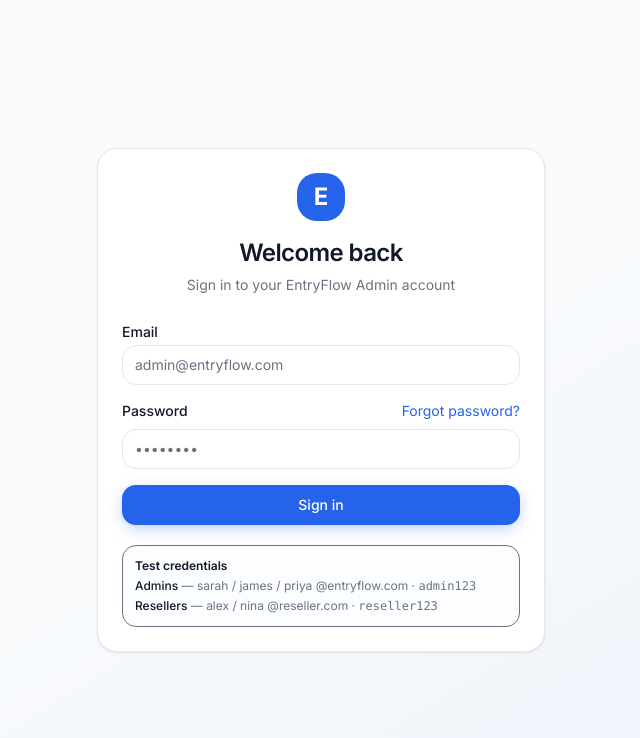
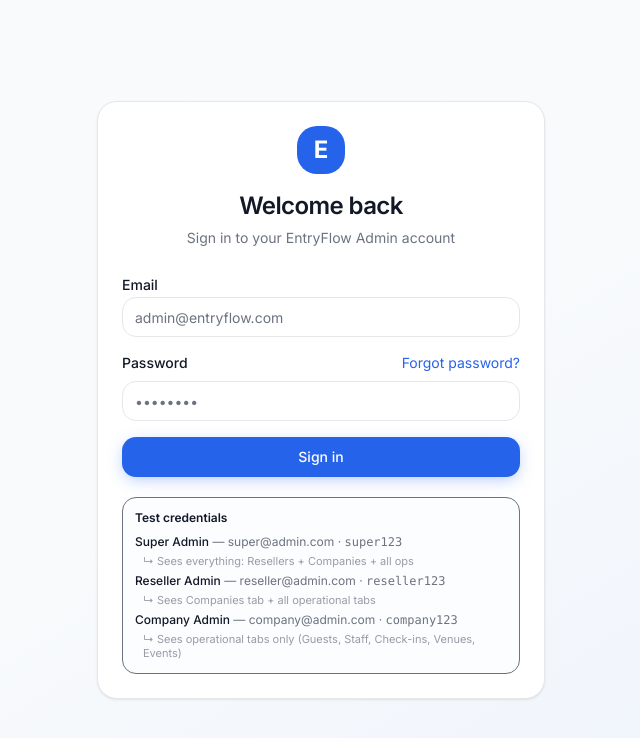
Before and after one commit to rekharamesh04/hodpitality_webapp, a Next.js app: page /login in a window 1280 px wide. Shown: the top 738 px of the page, without its empty margins (319-959 px from the left). Built offline with nearby package versions, Linux system fonts and the light colour scheme.

Commit message:
added code

```diff
--- a/app/(auth)/login/page.tsx
+++ b/app/(auth)/login/page.tsx
@@ -141,9 +141,22 @@ export default function LoginPage() {
             </form>
 
             <div className="mt-5 rounded-md border bg-muted/40 p-3 text-xs text-muted-foreground space-y-1">
-              <p className="font-semibold text-foreground mb-1">Test credentials</p>
-              <p><span className="font-medium text-foreground">Admins</span> — sarah / james / priya @entryflow.com · <code>admin123</code></p>
-              <p><span className="font-medium text-foreground">Resellers</span> — alex / nina @reseller.com · <code>reseller123</code></p>
+              <p className="font-semibold text-foreground mb-2">Test credentials</p>
+              <p>
+                <span className="font-medium text-foreground">Super Admin</span>
+                {' '}— super@admin.com · <code>super123</code>
+              </p>
+              <p className="text-[11px] text-muted-foreground/70 pl-2">↳ Sees everything: Resellers + Companies + all ops</p>
+              <p className="mt-1">
+                <span className="font-medium text-foreground">Reseller Admin</span>
+                {' '}— reseller@admin.com · <code>reseller123</code>
+              </p>
+              <p className="text-[11px] text-muted-foreground/70 pl-2">↳ Sees Companies tab + all operational tabs</p>
+              <p className="mt-1">
+                <span className="font-medium text-foreground">Company Admin</span>
+                {' '}— company@admin.com · <code>company123</code>
+              </p>
+              <p className="text-[11px] text-muted-foreground/70 pl-2">↳ Sees operational tabs only (Guests, Staff, Check-ins, Venues, Events)</p>
             </div>
           </CardContent>
         </Card>
--- a/app/(dashboard)/companies/page.tsx
+++ b/app/(dashboard)/companies/page.tsx
@@ -18,15 +18,32 @@ import {
   DialogHeader,
   DialogTitle,
 } from '@/components/ui/dialog';
+import {
+  Select,
+  SelectContent,
+  SelectItem,
+  SelectTrigger,
+  SelectValue,
+} from '@/components/ui/select';
 import { Label } from '@/components/ui/label';
 import { useCompanies, useCreateCompany, useUpdateCompany, useDeleteCompany } from '@/hooks/useCompanies';
+import { useAuthStore } from '@/store';
 import type { Company } from '@/types';
 
+// Hardcoded resellers — replace with useResellers() hook when API is ready
+const MOCK_RESELLERS = [
+  { id: 'reseller-1', name: 'Alex Fernandez (Reseller 1)' },
+  { id: 'reseller-2', name: 'Nina Walsh (Reseller 2)' },
+];
+
 export default function CompaniesPage() {
+  const { user } = useAuthStore();
+  const isSuperAdmin = user?.role === 'super_admin';
+
   const [search, setSearch] = useState('');
   const [dialogOpen, setDialogOpen] = useState(false);
   const [editing, setEditing] = useState<Company | null>(null);
-  const [form, setForm] = useState({ name: '', email: '' });
+  const [form, setForm] = useState({ name: '', email: '', resellerId: '' });
 
   const { data, isLoading } = useCompanies({ search });
   const companies = data?.data ?? [];
@@ -37,21 +54,25 @@ export default function CompaniesPage() {
 
   function openCreate() {
     setEditing(null);
-    setForm({ name: '', email: '' });
+    setForm({ name: '', email: '', resellerId: '' });
     setDialogOpen(true);
   }
 
   function openEdit(c: Company) {
     setEditing(c);
-    setForm({ name: c.name, email: c.email ?? '' });
+    setForm({ name: c.name, email: c.email ?? '', resellerId: c.resellerId ?? '' });
     setDialogOpen(true);
   }
 
   function handleSubmit() {
+    const payload = isSuperAdmin
+      ? { name: form.name, email: form.email, resellerId: form.resellerId || undefined }
+      : { name: form.name, email: form.email };
+
     if (editing) {
-      update.mutate({ id: editing.id, data: form }, { onSuccess: () => setDialogOpen(false) });
+      update.mutate({ id: editing.id, data: payload }, { onSuccess: () => setDialogOpen(false) });
     } else {
-      create.mutate(form, { onSuccess: () => setDialogOpen(false) });
+      create.mutate(payload, { onSuccess: () => setDialogOpen(false) });
     }
   }
 
@@ -185,6 +206,27 @@ export default function CompaniesPage() {
                 placeholder="company@example.com"
               />
             </div>
+            {/* Super Admin only: assign company to a reseller */}
+            {isSuperAdmin && (
+              <div className="space-y-1">
+                <Label htmlFor="reseller">Assign to Reseller</Label>
+                <Select
+                  value={form.resellerId}
+                  onValueChange={(val) => setForm((f) => ({ ...f, resellerId: val }))}
+                >
+                  <SelectTrigger id="reseller">
+                    <SelectValue placeholder="Select a reseller (optional)" />
+                  </SelectTrigger>
+                  <SelectContent>
+                    {MOCK_RESELLERS.map((r) => (
+                      <SelectItem key={r.id} value={r.id}>
+                        {r.name}
+                      </SelectItem>
+                    ))}
+                  </SelectContent>
+                </Select>
+              </div>
+            )}
           </div>
           <DialogFooter>
             <Button variant="outline" onClick={() => setDialogOpen(false)}>
--- a/constants/navigation.ts
+++ b/constants/navigation.ts
@@ -21,7 +21,7 @@ export interface NavItem {
   icon: LucideIcon;
   badge?: number;
   section?: string;
-  /** if set, only these roles can see this item; omit = everyone */
+  /** Allowed roles — omit means every role can see it */
   roles?: string[];
 }
 
@@ -30,48 +30,55 @@ export interface NavSection {
   items: NavItem[];
 }
 
+// Role constants for readability
+const ALL_ROLES = undefined; // no restriction
+const SUPER_ONLY = ['super_admin'];
+const SUPER_AND_RESELLER = ['super_admin', 'reseller_admin'];
+
 export const NAV_SECTIONS: NavSection[] = [
   {
     label: "Overview",
     items: [
-      { label: "Dashboard",      href: "/dashboard",      icon: LayoutDashboard },
+      { label: "Dashboard", href: "/dashboard", icon: LayoutDashboard },
     ],
   },
   {
     label: "Operations",
     items: [
-      { label: "Customers",      href: "/guests",         icon: Users },
-      { label: "Calendar",       href: "/calendar",       icon: CalendarDays },
-      { label: "Check-ins",      href: "/check-ins",      icon: CheckCircle2 },
+      { label: "Customers",  href: "/guests",    icon: Users },
+      { label: "Calendar",   href: "/calendar",  icon: CalendarDays },
+      { label: "Check-ins",  href: "/check-ins", icon: CheckCircle2 },
     ],
   },
   {
     label: "Venue & Events",
     items: [
-      { label: "Venues",         href: "/venues",         icon: MapPin,        roles: ['admin', 'super_admin'] },
-      { label: "Events",         href: "/events",         icon: Calendar },
-      { label: "Staff",          href: "/staff",          icon: UserCog,       roles: ['admin', 'super_admin'] },
+      { label: "Venues", href: "/venues", icon: MapPin },
+      { label: "Events", href: "/events", icon: Calendar },
+      { label: "Staff",  href: "/staff",  icon: UserCog },
     ],
   },
   {
     label: "Multi-Tenant",
     items: [
-      { label: "Resellers", href: "/resellers", icon: Building2, roles: ['admin', 'super_admin'] },
-      { label: "Companies", href: "/companies", icon: Briefcase,  roles: ['admin', 'super_admin'] },
+      // Resellers tab: Super Admin only
+      { label: "Resellers", href: "/resellers", icon: Building2, roles: SUPER_ONLY },
+      // Companies tab: Super Admin + Reseller Admin
+      { label: "Companies", href: "/companies", icon: Briefcase, roles: SUPER_AND_RESELLER },
     ],
   },
   {
     label: "Insights",
     items: [
-      { label: "Reports",        href: "/reports",        icon: BarChart2 },
-      { label: "Analytics",      href: "/analytics",      icon: TrendingUp,    roles: ['admin', 'super_admin'] },
+      { label: "Reports",   href: "/reports",   icon: BarChart2 },
+      { label: "Analytics", href: "/analytics", icon: TrendingUp, roles: SUPER_AND_RESELLER },
     ],
   },
   {
     label: "System",
     items: [
-      { label: "Notifications",  href: "/notifications",  icon: Bell,     badge: 5 },
-      { label: "Settings",       href: "/settings",       icon: Settings },
+      { label: "Notifications", href: "/notifications", icon: Bell, badge: 5 },
+      { label: "Settings",      href: "/settings",      icon: Settings },
     ],
   },
 ];
--- a/constants/users.ts
+++ b/constants/users.ts
@@ -6,18 +6,40 @@ interface HardcodedUser {
   email: string;
   password: string;
   role: UserRole;
+  /** For reseller_admin: their own reseller id. For company_admin: their company id. */
+  tenantId?: string;
 }
 
 // Hard-coded credentials — replace with real auth when backend is ready
 export const HARDCODED_USERS: HardcodedUser[] = [
-  // ── Admins ──────────────────────────────────────────────────────────────────
-  { id: 'admin-1', name: 'Sarah Mitchell',  email: 'sarah@entryflow.com',   password: 'admin123',    role: 'admin' },
-  { id: 'admin-2', name: 'James Cooper',    email: 'james@entryflow.com',    password: 'admin123',    role: 'admin' },
-  { id: 'admin-3', name: 'Priya Sharma',    email: 'priya@entryflow.com',    password: 'admin123',    role: 'admin' },
+  // ── Super Admin — sees everything ─────────────────────────────────────────
+  {
+    id: 'super-1',
+    name: 'Manikanta (Super Admin)',
+    email: 'super@admin.com',
+    password: 'super123',
+    role: 'super_admin',
+  },
 
-  // ── Resellers ────────────────────────────────────────────────────────────────
-  { id: 'reseller-1', name: 'Alex Fernandez', email: 'alex@reseller.com',   password: 'reseller123', role: 'reseller' },
-  { id: 'reseller-2', name: 'Nina Walsh',      email: 'nina@reseller.com',   password: 'reseller123', role: 'reseller' },
+  // ── Reseller Admin — sees Companies tab only (no Resellers tab) ───────────
+  {
+    id: 'reseller-admin-1',
+    name: 'Alex Fernandez (Reseller Admin)',
+    email: 'reseller@admin.com',
+    password: 'reseller123',
+    role: 'reseller_admin',
+    tenantId: 'reseller-1',
+  },
+
+  // ── Company Admin — sees operational tabs only ────────────────────────────
+  {
+    id: 'company-admin-1',
+    name: 'Dr. Priya Sharma (Company Admin)',
+    email: 'company@admin.com',
+    password: 'company123',
+    role: 'company_admin',
+    tenantId: 'company-1',
+  },
 ];
 
 export function findUser(email: string, password: string): HardcodedUser | null {
--- a/types/index.ts
+++ b/types/index.ts
@@ -1,6 +1,14 @@
 export type Status = 'active' | 'inactive' | 'pending' | 'completed' | 'cancelled' | 'confirmed' | 'checked_in' | 'checked_out';
 
-export type UserRole = 'super_admin' | 'admin' | 'manager' | 'staff' | 'viewer' | 'reseller';
+export type UserRole =
+  | 'super_admin'     // sees everything: resellers + companies + all ops
+  | 'reseller_admin'  // sees companies under their reseller + all ops
+  | 'company_admin'   // sees only their company's ops tabs
+  | 'admin'
+  | 'manager'
+  | 'staff'
+  | 'viewer'
+  | 'reseller';
 
 export interface User {
   id: string;
```
Also changed, not shown: 2 other files (tests, documents, lock files or other folders).
